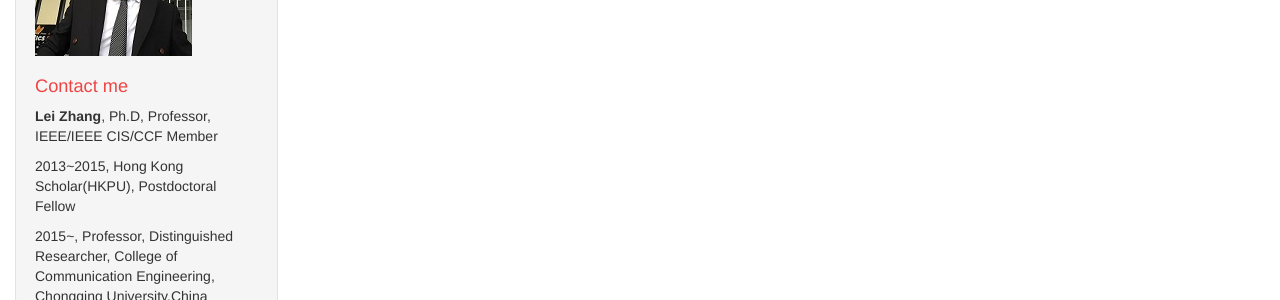
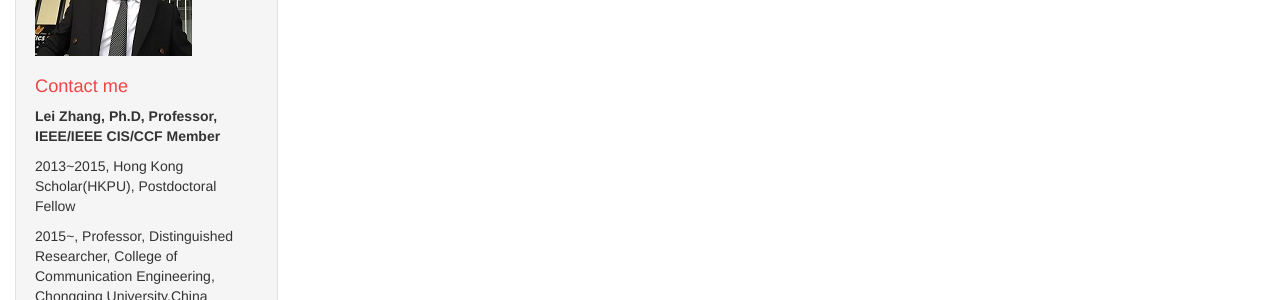
Before and after one commit to DrLeiZhang/website, a Jekyll site: the page built from links.html, in a window 1280 px wide and 1022 px high. Shown: the part 311-611 px from the top of the window. Built offline with Jekyll 4.4.1, drawn with Linux system fonts in a browser that asks for light colours; Markdown is read by kramdown in place of the engine named in the settings.

Commit message:
Update
Signed-off-by: leizhang@cqu.edu.cn <leizhang@cqu.edu.cn>

```diff
--- a/_includes/sidebar.html
+++ b/_includes/sidebar.html
@@ -9,7 +9,7 @@
 <p><a href="http://www.leizhang.tk/resources/LeiZhang.jpg"></a></p>
 
     <h1>Contact me</h1>
-<p><B>Lei Zhang</B>, Ph.D, Professor, IEEE/IEEE CIS/CCF Member</p><p>2013~2015, Hong Kong Scholar(HKPU), Postdoctoral Fellow</p><p>2015~, Professor, Distinguished Researcher, College of Communication Engineering, Chongqing University,China</p>
+<p><B>Lei Zhang, Ph.D, Professor, IEEE/IEEE CIS/CCF Member</p></B><p>2013~2015, Hong Kong Scholar(HKPU), Postdoctoral Fellow</p><p>2015~, Professor, Distinguished Researcher, College of Communication Engineering, Chongqing University,China</p>
 
 E-mail: leizhang@cqu.edu.cn
 Website: <a href="http://www.escience.cn/people/lei/index.html">E-science</a>
```
